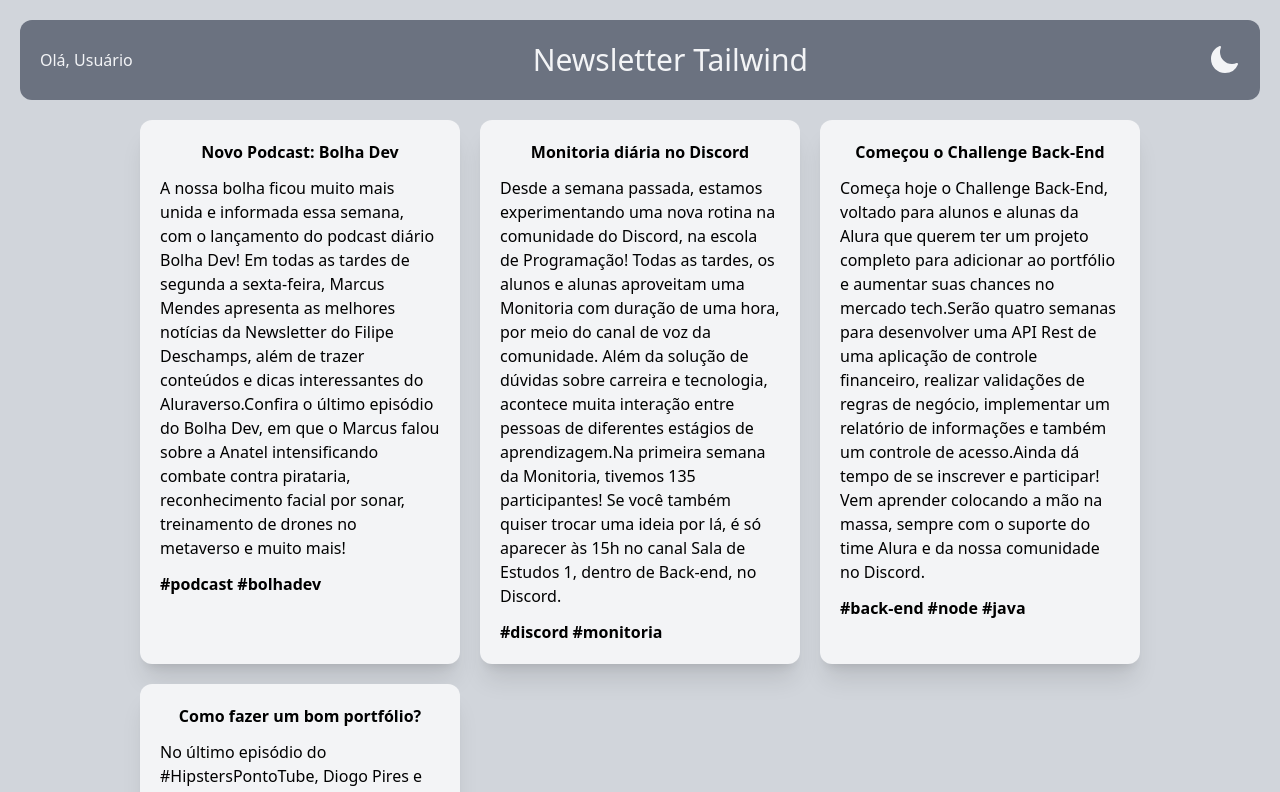
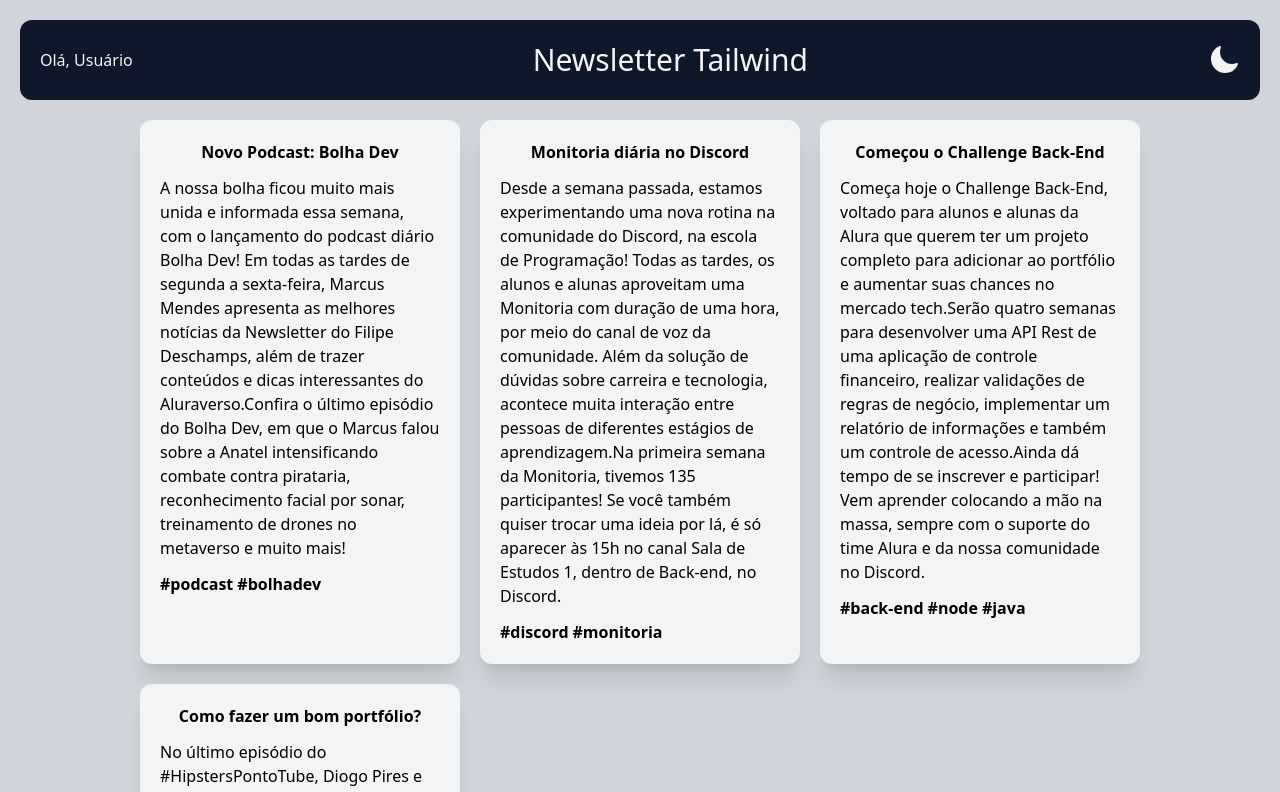
Before and after one commit to lucivandosousa/newsletter-tailwind, a React (Vite) app: page / in a window 1280 px wide. Shown: the top 792 px of the page. Built offline with nearby package versions, Linux system fonts and the light colour scheme.

Commit message:
chore: change header color

```diff
--- a/src/components/header/intex.jsx
+++ b/src/components/header/intex.jsx
@@ -2,7 +2,7 @@ import ToggleTheme from '../toggleTheme'
 
 export default function Header() {
   return (
-    <div className="flex h-20 bg-gray-500 justify-between items-center px-5 sm:rounded-xl sm:m-5">
+    <div className="flex h-20 bg-slate-900 dark:bg-gray-500 justify-between items-center px-5 sm:rounded-xl sm:m-5">
       <span className="text-gray-100">Olá, Usuário</span>
       <h1 className="text-gray-100 text-3xl">Newsletter Tailwind</h1>
       <ToggleTheme />
```
